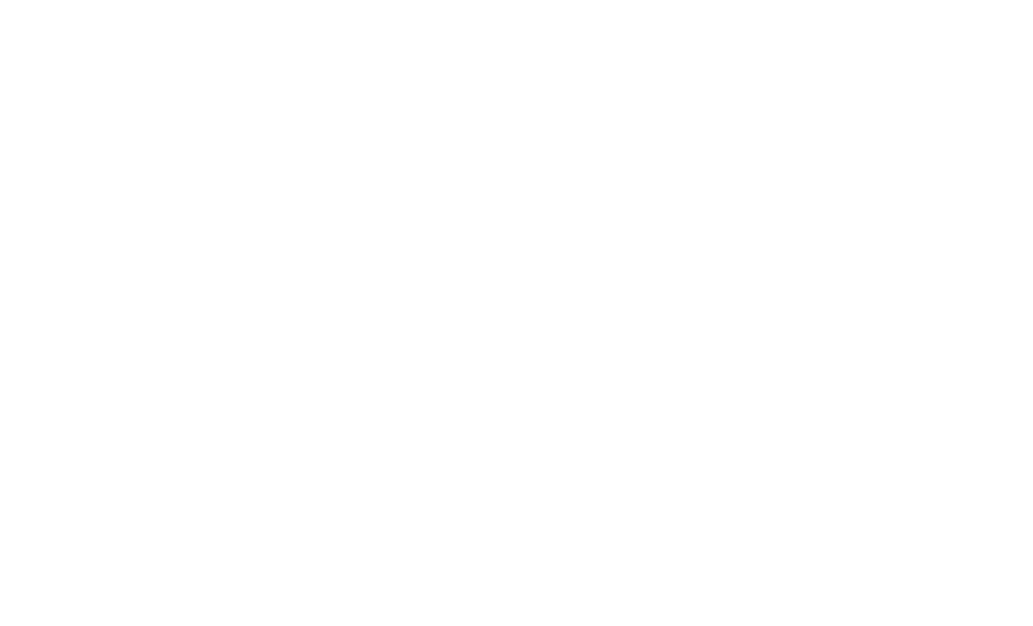
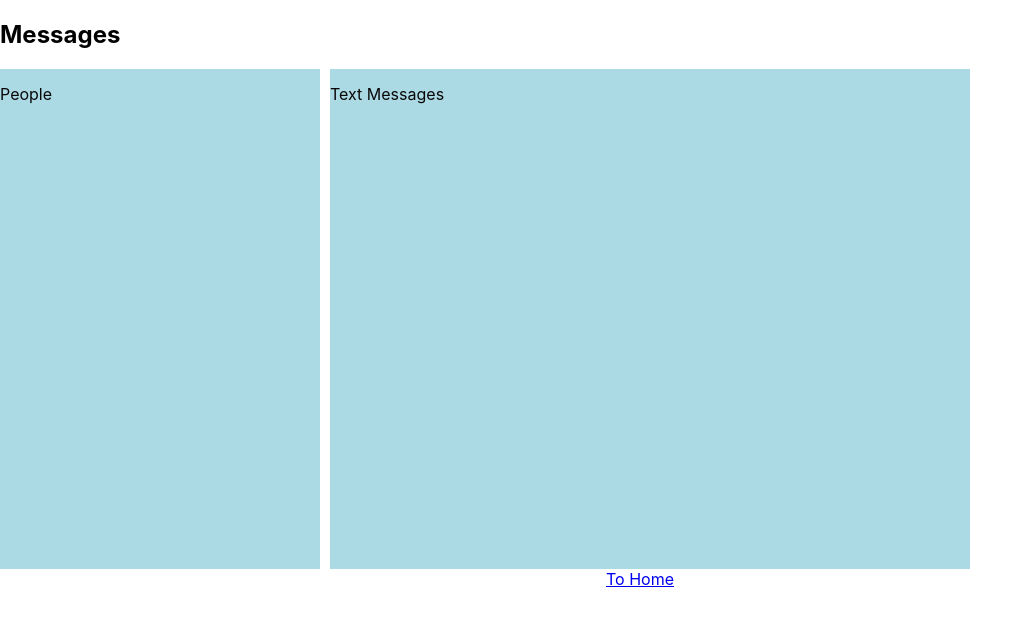
Before and after one commit to Jinwoo-1162/Chirp, a React (Create React App) app in the folder frontend/: page /Messages in a window 1280 px wide. Before the commit this address had no page. Shown: the top 626 px of the page, without its empty margins (0-1033 px from the left). Built offline with nearby package versions, Linux system fonts and the light colour scheme.

Commit message:
Added Messages route in App.js

```diff
--- a/frontend/src/App.js
+++ b/frontend/src/App.js
@@ -13,6 +13,7 @@ function App() {
     <BrowserRouter>
       <Routes>
         <Route path="/" element={<Home />} />
+        {<Route path="/Messages" element = {<Messages1/>}></Route>}
         {<Route path="/Contact" element={<Contact />} />}
         {/* <Route path="/*" element={<Error />} /> */}
       </Routes>
```
